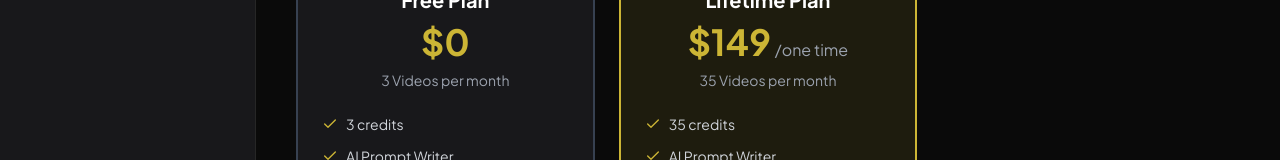
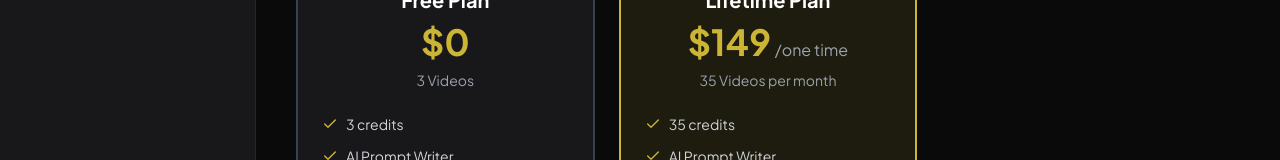
Before and after one commit to OnePixel2025/ai-short-video-gen, a Next.js app: page /billing in a window 1280 px wide. Shown: the part 450-610 px from the top of the page. Built offline with nearby package versions, Linux system fonts and the light colour scheme; no server answers.

Commit message:
Update pricing page

```diff
--- a/app/(main)/billing/page.jsx
+++ b/app/(main)/billing/page.jsx
@@ -18,7 +18,7 @@ const pricingPlans = [
         price: 0,
         period: 'per month',
         credits: 3,
-        videos: '3 Videos per month',
+        videos: '3 Videos',
         features: [
             '3 credits',
             'AI Prompt Writer',
```
